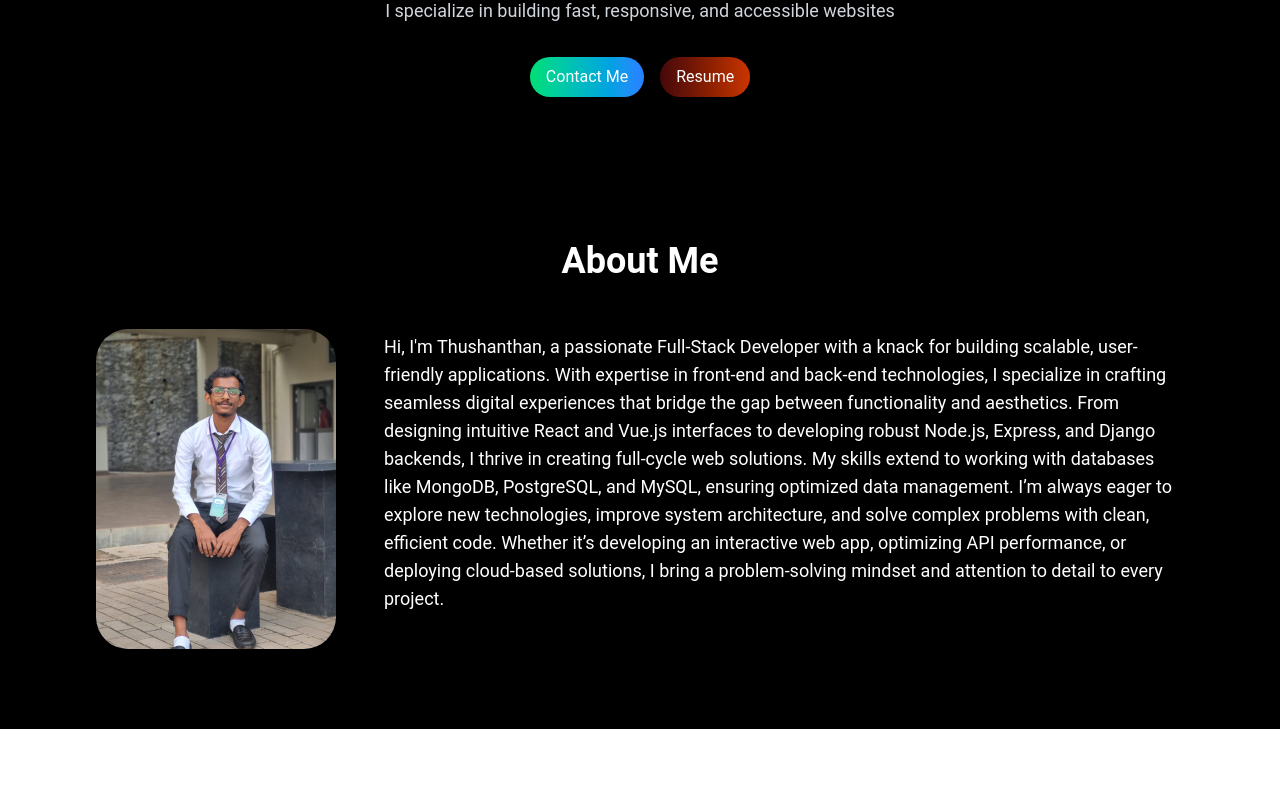
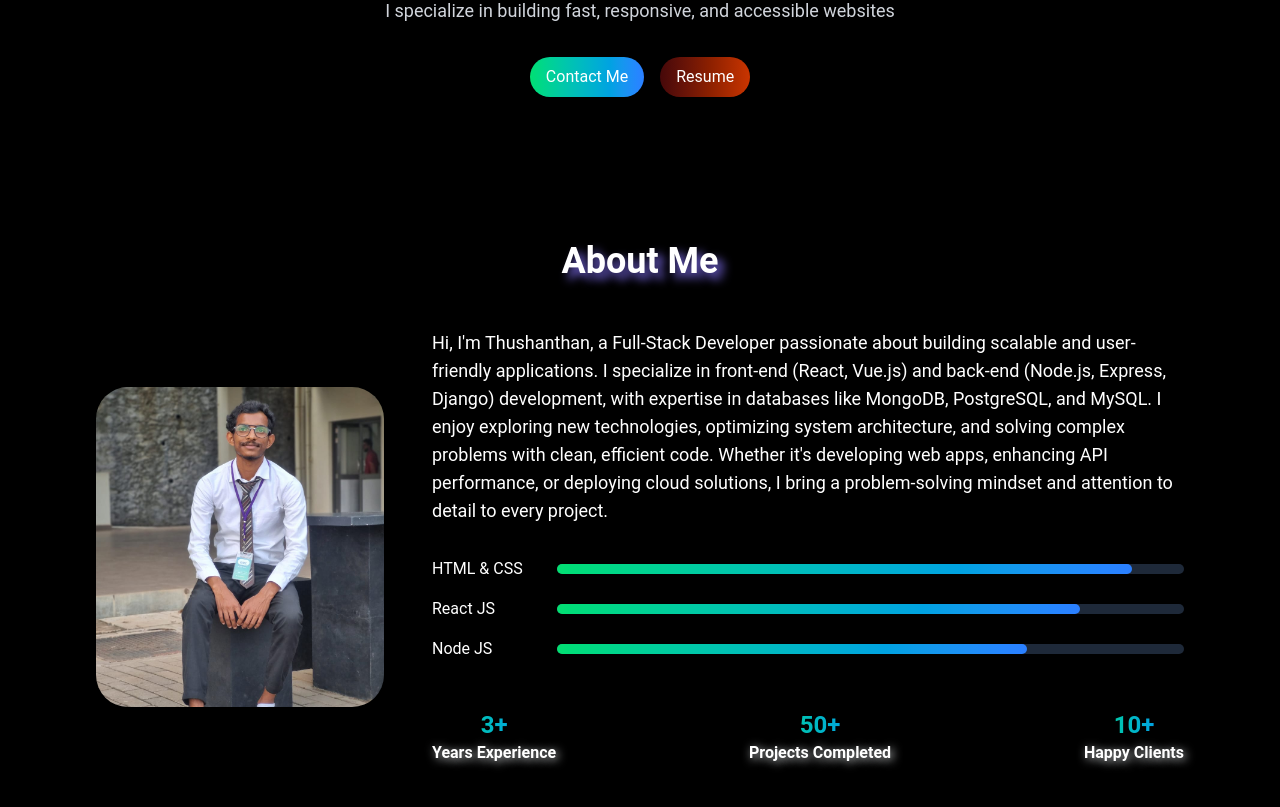
Before and after one commit to Thushan2002/my-portfolio-react-vite-tailwind, a React (Vite) app: page / in a window 1280 px wide. Shown: the part 443-1250 px from the top of the page. Before the commit the page ends 1172 px from the top, so only its background shows below. Built offline with nearby package versions, Linux system fonts and the light colour scheme.

Commit message:
feat: About section updated

```diff
--- a/src/Components/About.jsx
+++ b/src/Components/About.jsx
@@ -5,15 +5,49 @@ const About = () => {
   return (
     <div className='bg-black text-white py-20' id='about'>
         <div className='container mx-auto px-8 md:px-16 lg:px-24'>
-            <h2 className='text-4xl font-bold text-center mb-12'>About Me</h2>
+            <h2 className='text-4xl font-bold text-center mb-12 text-shadow-blue'>About Me</h2>
             <div className='flex flex-col md:flex-row items-center md:space-x-12'>
                 <img src={about_img} alt="" className='w-72 rounded-4xl h-80 object-cover mb-8 md:mb-0'/>
-                <p className='text-lg mb-8'>Hi, I'm Thushanthan, a passionate Full-Stack Developer with a knack for building scalable, user-friendly applications. With expertise in front-end and back-end technologies, I specialize in crafting seamless digital experiences that bridge the gap between functionality and aesthetics.
+                <div className='flex-1'>
+                    <p className='text-lg mb-8'>Hi, I'm Thushanthan, a Full-Stack Developer passionate about building scalable and user-friendly applications. I specialize in front-end (React, Vue.js) and back-end (Node.js, Express, Django) development, with expertise in databases like MongoDB, PostgreSQL, and MySQL.
 
-                From designing intuitive React and Vue.js interfaces to developing robust Node.js, Express, and Django backends, I thrive in creating full-cycle web solutions. My skills extend to working with databases like MongoDB, PostgreSQL, and MySQL, ensuring optimized data management.
-
-                I’m always eager to explore new technologies, improve system architecture, and solve complex problems with clean, efficient code. Whether it’s developing an interactive web app, optimizing API performance, or deploying cloud-based solutions, I bring a problem-solving mindset and attention to detail to every project.
-                </p>
+                    I enjoy exploring new technologies, optimizing system architecture, and solving complex problems with clean, efficient code. Whether it's developing web apps, enhancing API performance, or deploying cloud solutions, I bring a problem-solving mindset and attention to detail to every project.
+                    </p>
+                    <div className='space-y-4'>
+                        <div className='flex items-center'>
+                          <label htmlFor="htmlandcss" className='w-2/12'>HTML & CSS</label>
+                          <div className='grow bg-gray-800 rounded-full h-2.5'>
+                              <div className='bg-gradient-to-r from-green-400 to-blue-500 h-2.5 rounded-full transform transition-transform duration-300 hover:scale-105 w-11/12'></div>
+                          </div>
+                        </div>
+                        <div className='flex items-center'>
+                          <label htmlFor="htmlandcss" className='w-2/12'>React JS</label>
+                          <div className='grow bg-gray-800 rounded-full h-2.5'>
+                              <div className='bg-gradient-to-r from-green-400 to-blue-500 h-2.5 rounded-full transform transition-transform duration-300 hover:scale-105 w-10/12'></div>
+                          </div>
+                        </div>
+                        <div className='flex items-center'>
+                          <label htmlFor="htmlandcss" className='w-2/12'>Node JS</label>
+                          <div className='grow bg-gray-800 rounded-full h-2.5'>
+                              <div className='bg-gradient-to-r from-green-400 to-blue-500 h-2.5 rounded-full transform transition-transform duration-300 hover:scale-105 w-9/12'></div>
+                          </div>
+                        </div>
+                    </div>
+                    <div className='mt-12 flex justify-between text-center'>
+                      <div>
+                        <h3 className='text-2xl font-bold text-transparent bg-clip-text bg-gradient-to-r from-green-400 to-blue-500'>3+</h3>
+                        <p className='font-bold text-shadow'>Years Experience</p>
+                      </div>
+                      <div>
+                        <h3 className='text-2xl font-bold text-transparent bg-clip-text bg-gradient-to-r from-green-400 to-blue-500'>50+</h3>
+                        <p className='font-bold text-shadow'>Projects Completed</p>
+                      </div>
+                      <div>
+                        <h3 className='text-2xl font-bold text-transparent bg-clip-text bg-gradient-to-r from-green-400 to-blue-500'>10+</h3>
+                        <p className='font-bold text-shadow'>Happy Clients</p>
+                      </div>
+                    </div>
+                </div>
             </div>
         </div>
     </div>
--- a/src/index.css
+++ b/src/index.css
@@ -7,3 +7,11 @@ body {
     box-sizing: border-box;
     font-family: 'Roboto', sans-serif;
 }
+
+.text-shadow {
+    text-shadow: 2px 2px 10px rgba(226, 230, 232, 0.986);
+}
+
+.text-shadow-blue {
+    text-shadow: 6px 6px 10px rgba(118, 102, 222, 0.986);
+}
```
